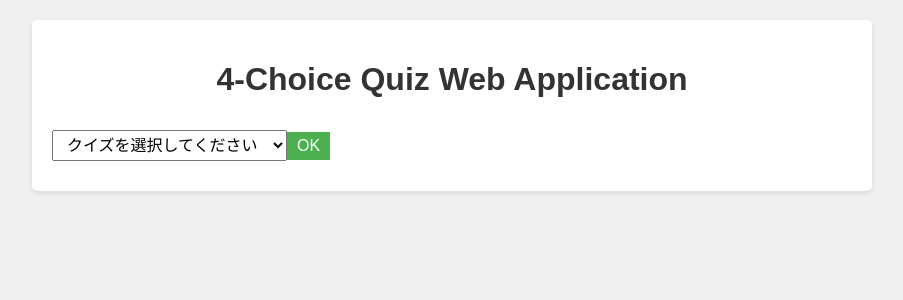
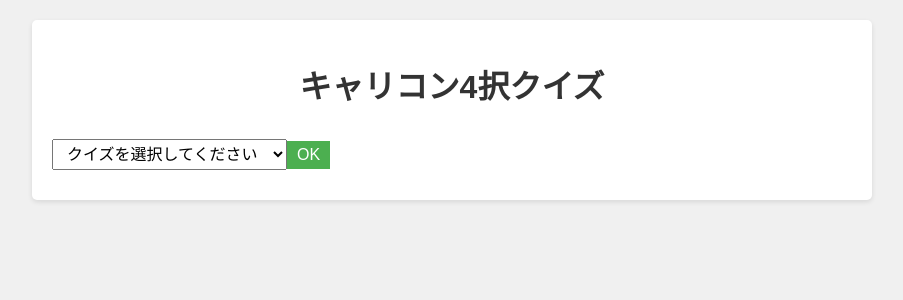
Before and after one commit to makotosan/4selectquiz, a React (Vite) app: page / in a window 1280 px wide. Shown: the top 300 px of the page, without its empty margins (188-1091 px from the left). Built offline with nearby package versions, Linux system fonts and the light colour scheme.

Commit message:
Update App.jsx

```diff
--- a/src/App.jsx
+++ b/src/App.jsx
@@ -33,7 +33,7 @@ function App() {
 
   return (
     <div className="container">
-      <h1>4-Choice Quiz Web Application</h1>
+      <h1>キャリコン4択クイズ</h1>
       {!selectedQuiz ? (
         <QuizSelector quizzes={quizzes} onSelect={handleQuizSelect} />
       ) : (
```
